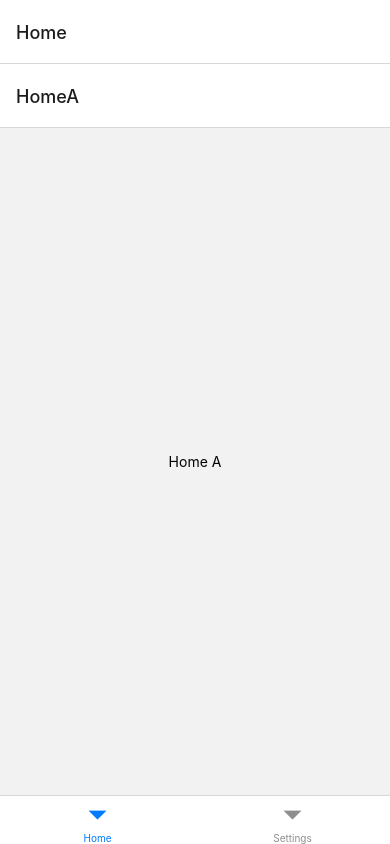
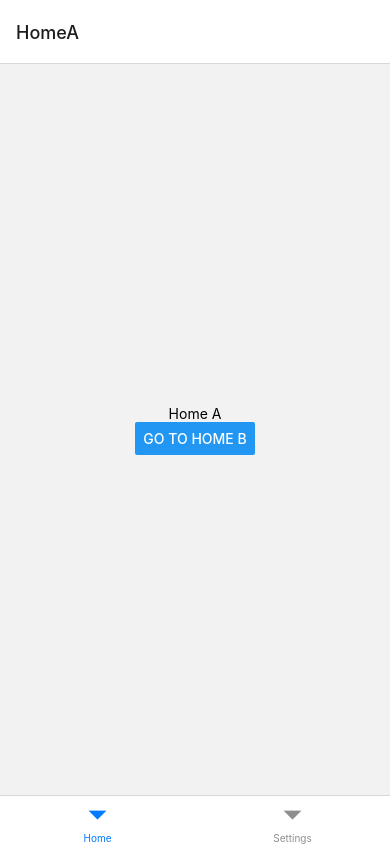
Before and after one commit to dominictwlee/ReactNativePlayground, a React Native app: screen / in a window 390 px wide. Built offline with nearby package versions, Linux system fonts and the light colour scheme.

Commit message:
nav between screens

```diff
--- a/App.tsx
+++ b/App.tsx
@@ -9,8 +9,8 @@
  */
 
 import React from 'react';
-import { Text, View } from 'react-native';
-import { NavigationContainer } from '@react-navigation/native';
+import { Text, View, Button } from 'react-native';
+import { NavigationContainer, useNavigation } from '@react-navigation/native';
 import { createNativeStackNavigator } from '@react-navigation/native-stack';
 import { createStackNavigator } from '@react-navigation/stack';
 
@@ -21,9 +21,11 @@ const Stack = createStackNavigator();
 const NativeStack = createNativeStackNavigator();
 
 function HomeScreenA() {
+  const { navigate } = useNavigation();
   return (
     <View style={{ flex: 1, justifyContent: 'center', alignItems: 'center' }}>
       <Text>Home A</Text>
+      <Button title="Go to Home B" onPress={() => navigate('HomeB')} />
     </View>
   );
 }
@@ -46,9 +48,12 @@ function HomeStack() {
 }
 
 function SettingsScreenA() {
+  const { navigate } = useNavigation();
+
   return (
     <View style={{ flex: 1, justifyContent: 'center', alignItems: 'center' }}>
       <Text>Settings A</Text>
+      <Button title="Go to Settings B" onPress={() => navigate('SettingsB')} />
     </View>
   );
 }
@@ -73,7 +78,7 @@ function SettingsStack() {
 const App = () => {
   return (
     <NavigationContainer>
-      <Tab.Navigator>
+      <Tab.Navigator screenOptions={{ headerShown: false }}>
         <Tab.Screen name="Home" component={HomeStack} />
         <Tab.Screen name="Settings" component={SettingsStack} />
       </Tab.Navigator>
```
Also changed, not shown: types.ts (added, +12 -0 lines).
